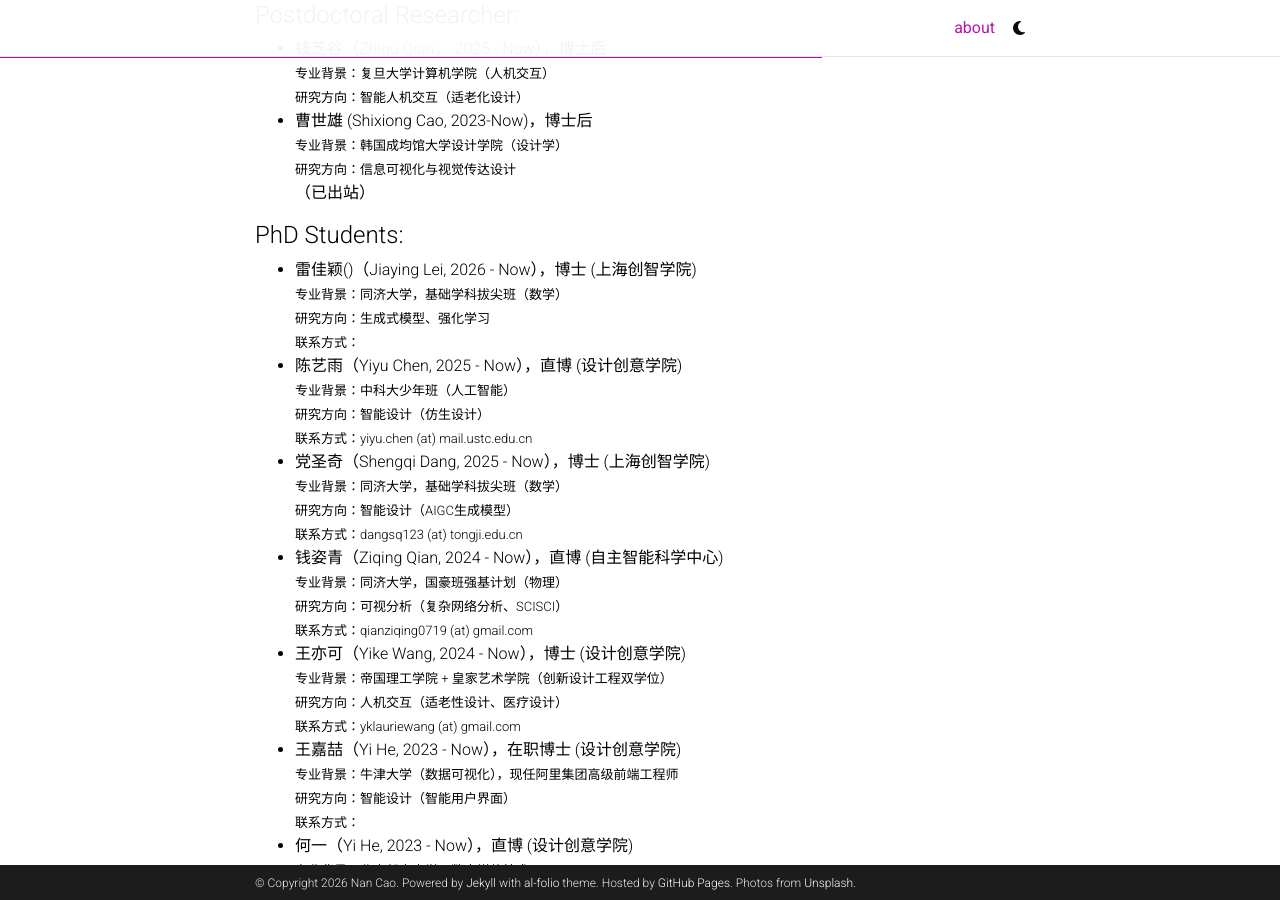
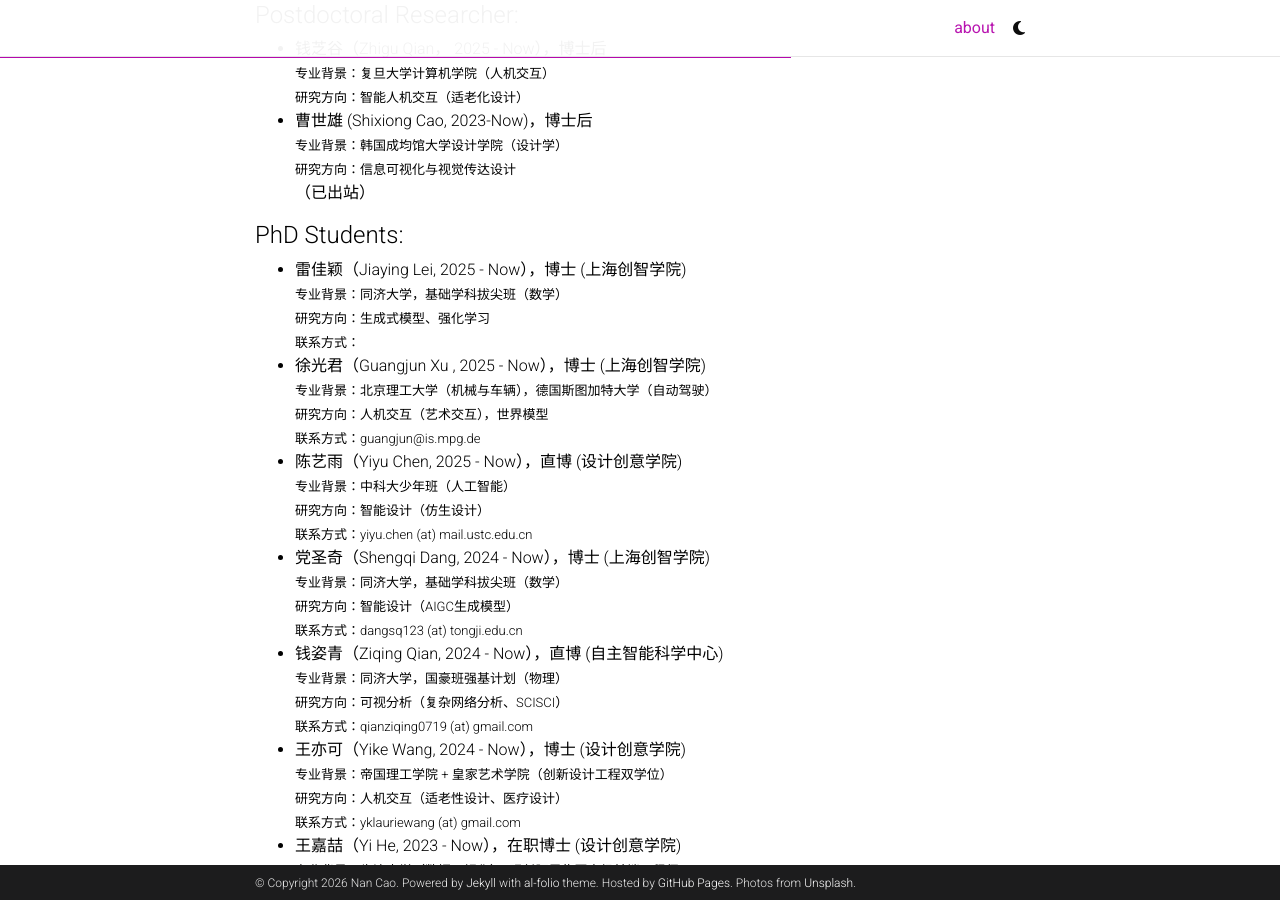
Before and after one commit to nancao/nancao.github.io, a Jekyll site: the page built from _pages/about.md, in a window 1280 px wide and 900 px high, scrolled down 1586 px. Built offline with Jekyll 4.4.1, drawn with Linux system fonts in a browser that asks for light colours; full-size pictures stand in for the smaller copies a plugin makes; comment, search, counter and statistics services are not loaded; a style sheet for code colours, icons or effects is not loaded.

Commit message:
Update PhD student details and affiliations

```diff
--- a/_pages/about.md
+++ b/_pages/about.md
@@ -61,15 +61,19 @@
   研究方向：信息可视化与视觉传达设计 </font>（已出站）
 
 #### PhD Students:
-- **雷佳颖**()（Jiaying Lei, 2026 - Now），博士 (上海创智学院) <br>
+- **雷佳颖**（Jiaying Lei, 2025 - Now），博士 (上海创智学院) <br>
   <font size=2>专业背景：同济大学，基础学科拔尖班（数学）<br>
   研究方向：生成式模型、强化学习<br>
   联系方式：</font>
+- **徐光君**（Guangjun Xu , 2025 - Now），博士 (上海创智学院)<br>
+  <font size=2>专业背景：北京理工大学（机械与车辆），德国斯图加特大学（自动驾驶）<br>
+  研究方向：人机交互（艺术交互），世界模型<br>
+  联系方式：guangjun@is.mpg.de</font>
 - **陈艺雨**（Yiyu Chen, 2025 - Now），直博 (设计创意学院) <br>
   <font size=2>专业背景：中科大少年班（人工智能）<br>
   研究方向：智能设计（仿生设计）<br>
   联系方式：yiyu.chen (at) mail.ustc.edu.cn</font>
-- [**党圣奇**](https://dangsq.github.io/#/)（Shengqi Dang, 2025 - Now），博士 (上海创智学院) <br>
+- [**党圣奇**](https://dangsq.github.io/#/)（Shengqi Dang, 2024 - Now），博士 (上海创智学院) <br>
   <font size=2>专业背景：同济大学，基础学科拔尖班（数学） <br>
   研究方向：智能设计（AIGC生成模型） <br>
   联系方式：dangsq123 (at) tongji.edu.cn</font>
```
